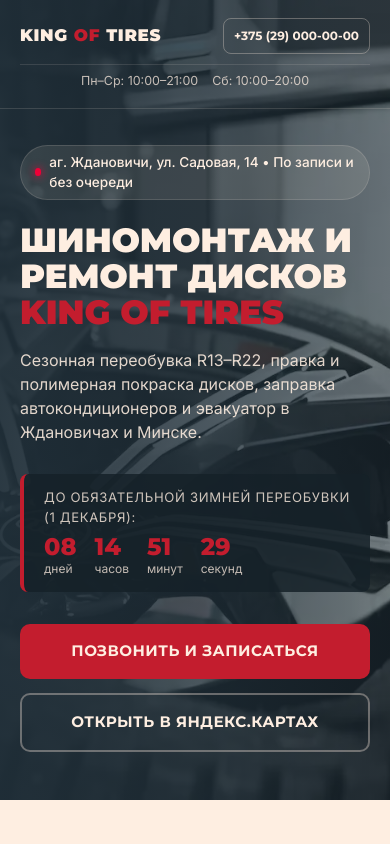
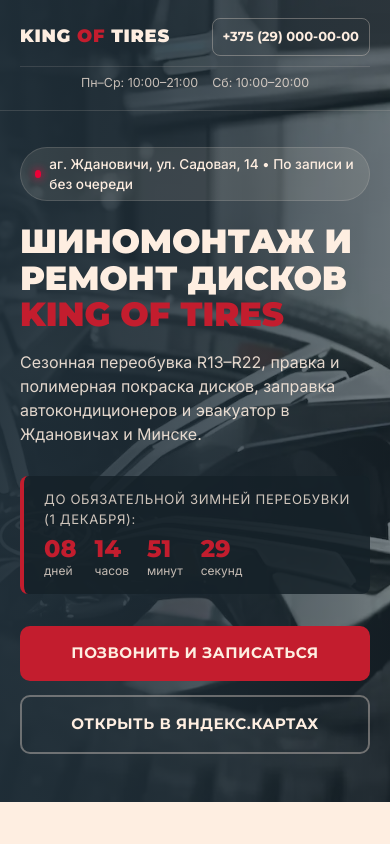
Before and after one commit to SyntaxSorcee52/King_of_tires, a plain HTML site: page index.html in a window 390 px wide. Shown: the top 844 px of the page. Drawn offline with Linux system fonts and the light colour scheme.

Commit message:
fix: size of logo and phone

```diff
--- a/style.css
+++ b/style.css
@@ -817,13 +817,13 @@
 
   .logo {
     order: 1;
-    font-size: clamp(1.05rem, 3.8vw, 1.35rem);
+    font-size: clamp(1.12rem, 3.8vw, 1.35rem);
     white-space: nowrap;
   }
 
   .header-phone {
     order: 2;
-    font-size: clamp(0.75rem, 2.6vw, 0.95rem);
+    font-size: clamp(0.82rem, 2.6vw, 0.95rem);
     padding: 8px 10px;
     white-space: nowrap;
   }
```
